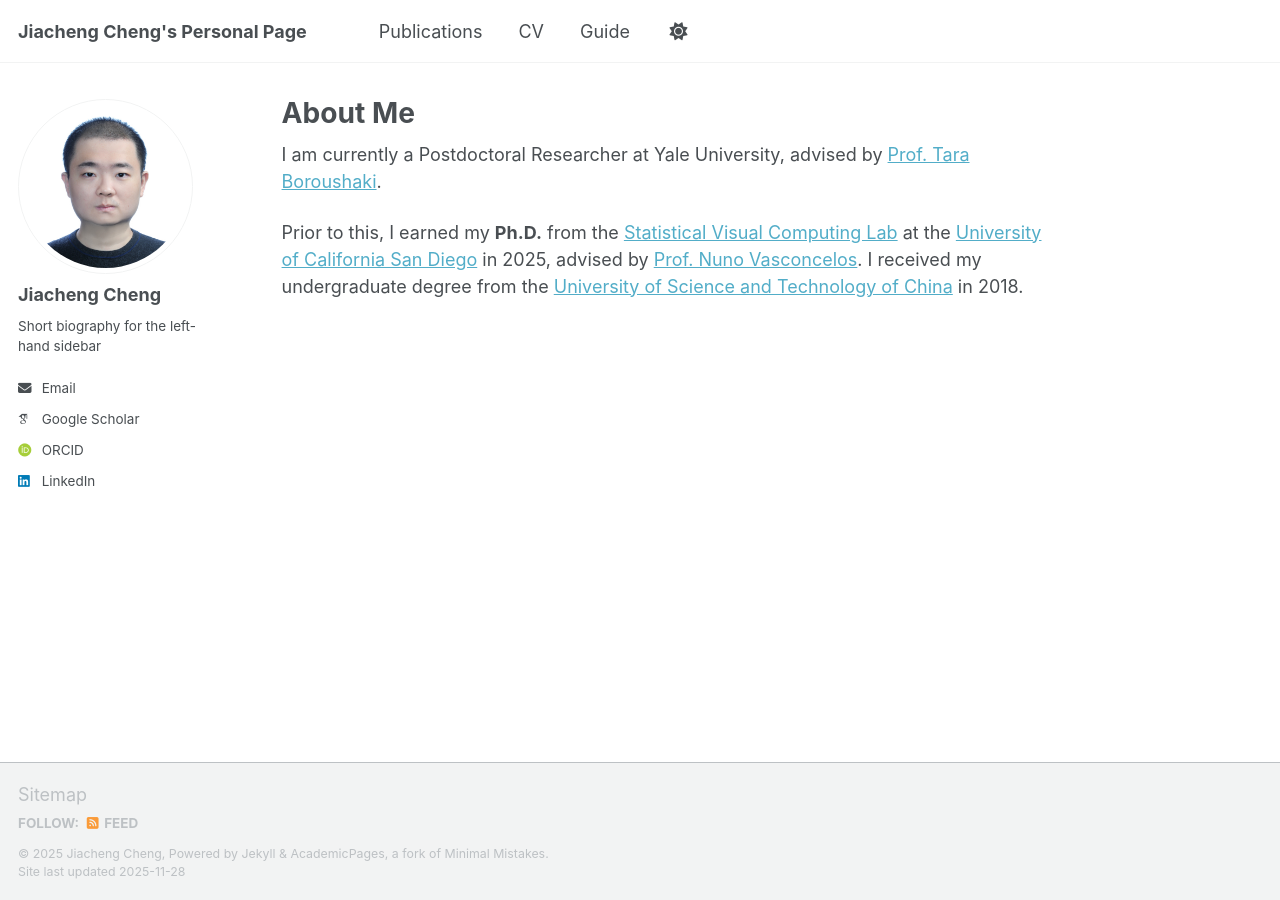
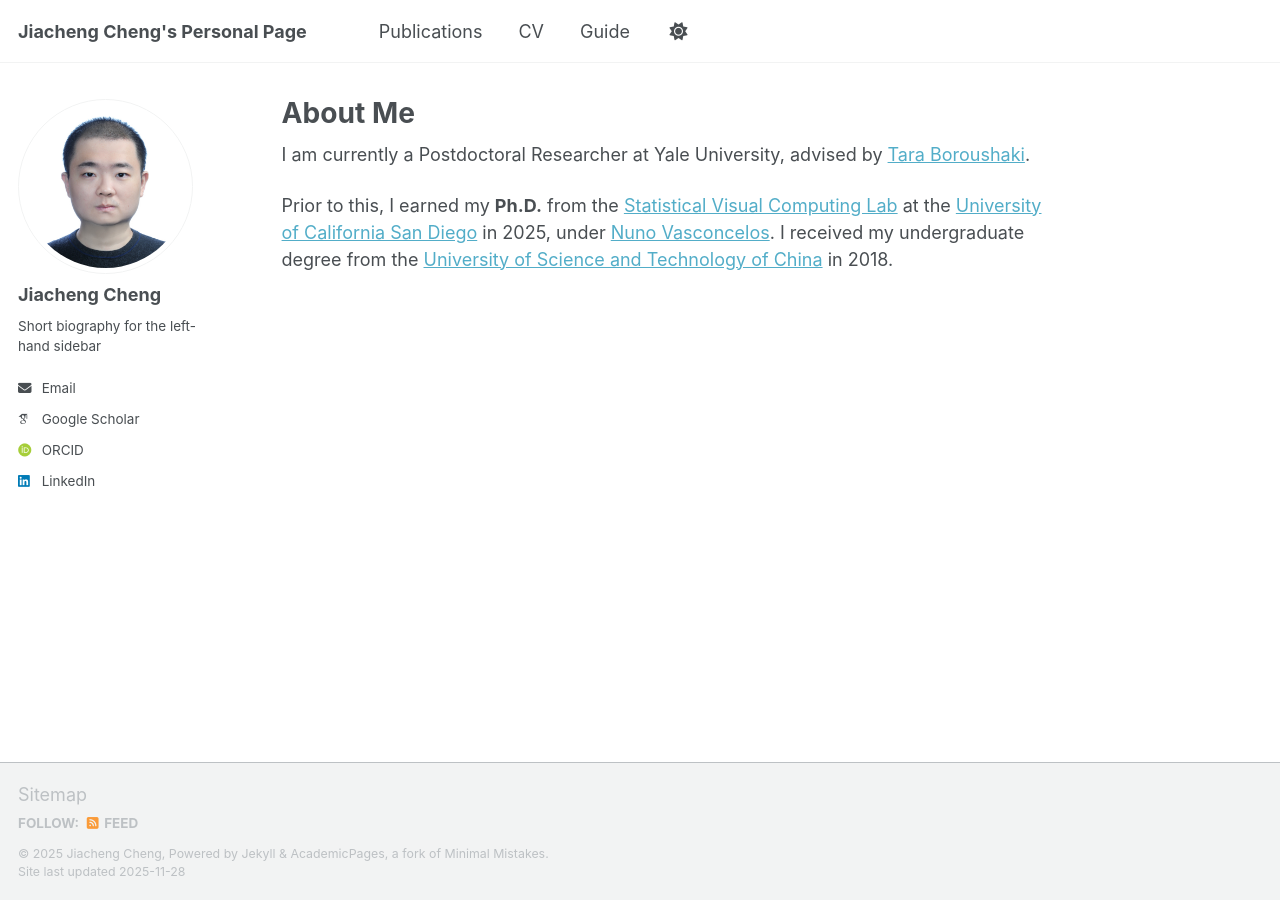
Before and after one commit to JiachengCheng96/JiachengCheng96.github.io, a Jekyll site: the page built from _pages/about.md, in a window 1280 px wide. Built offline with Jekyll 4.4.1, drawn with Linux system fonts in a browser that asks for light colours; some web fonts are replaced; a script that is not in the unit is left out.

Commit message:
Update about.md

```diff
--- a/_pages/about.md
+++ b/_pages/about.md
@@ -8,6 +8,6 @@ redirect_from:
 ---
 
 
-I am currently a Postdoctoral Researcher at Yale University, advised by [Prof. Tara Boroushaki](https://taraboroushaki.com/).
+I am currently a Postdoctoral Researcher at Yale University, advised by [Tara Boroushaki](https://taraboroushaki.com/).
 
-Prior to this, I earned my **Ph.D.** from the [Statistical Visual Computing Lab](http://www.svcl.ucsd.edu/) at the [University of California San Diego](https://ucsd.edu/) in 2025, advised by [Prof. Nuno Vasconcelos](http://www.svcl.ucsd.edu/~nuno/). I received my undergraduate degree from the [University of Science and Technology of China](https://en.ustc.edu.cn/) in 2018.
+Prior to this, I earned my **Ph.D.** from the [Statistical Visual Computing Lab](http://www.svcl.ucsd.edu/) at the [University of California San Diego](https://ucsd.edu/) in 2025, under [Nuno Vasconcelos](http://www.svcl.ucsd.edu/~nuno/). I received my undergraduate degree from the [University of Science and Technology of China](https://en.ustc.edu.cn/) in 2018.
```
